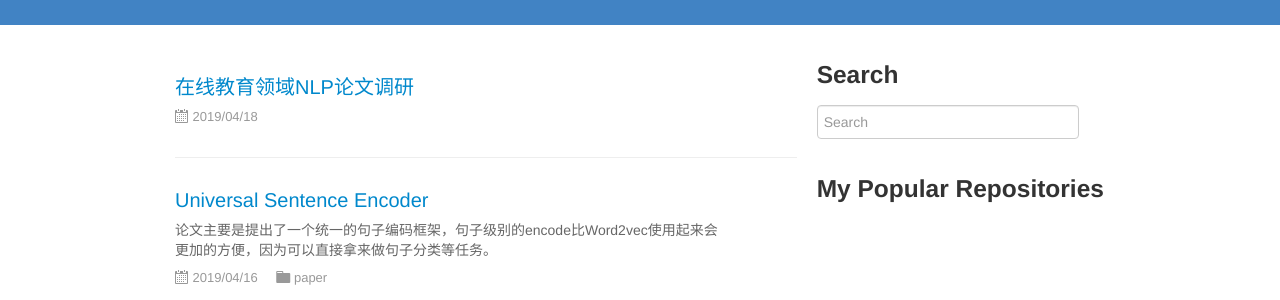
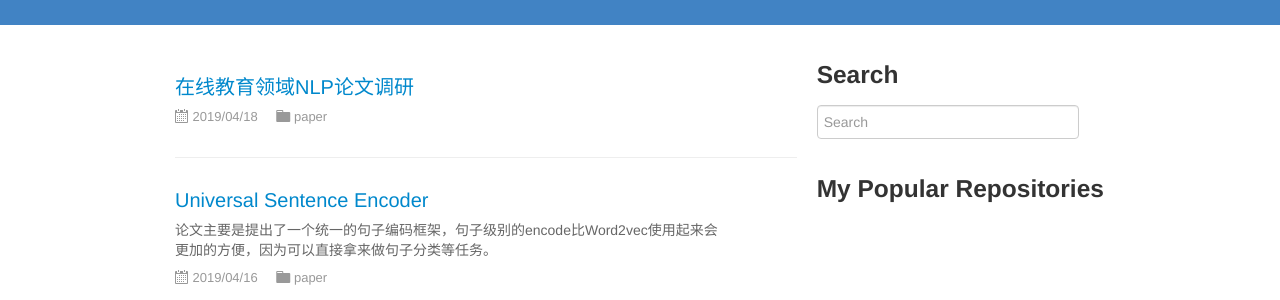
Before and after one commit to yuanmingchen/yuanmingchen.github.io, a Jekyll site: the page built from index.html, in a window 1280 px wide. Shown: the part 229-529 px from the top of the page. Built offline with Jekyll 4.4.1, drawn with Linux system fonts in a browser that asks for light colours.

Commit message:
Updates _posts/2019-04-18-Online Course nlp paper survey.md
Auto commit by GitBook Editor

```diff
--- a/_posts/2019-04-18-Online Course nlp paper survey.md
+++ b/_posts/2019-04-18-Online Course nlp paper survey.md
@@ -2,7 +2,8 @@
 layout: post
 title: "在线教育领域NLP论文调研"
 description: ""
-category:
+category: paper
+slug: onlEduSur
 tags: []
 ---
 {% include JB/setup %}
```
